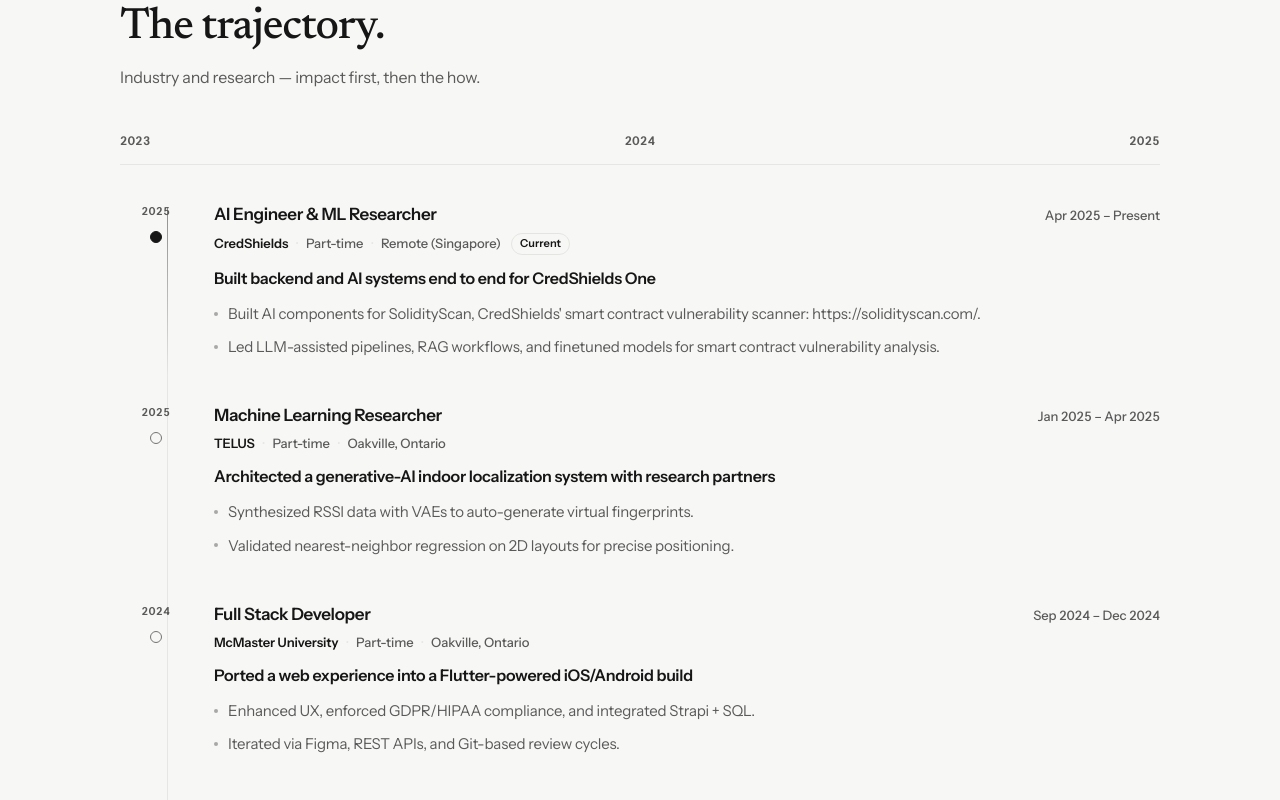
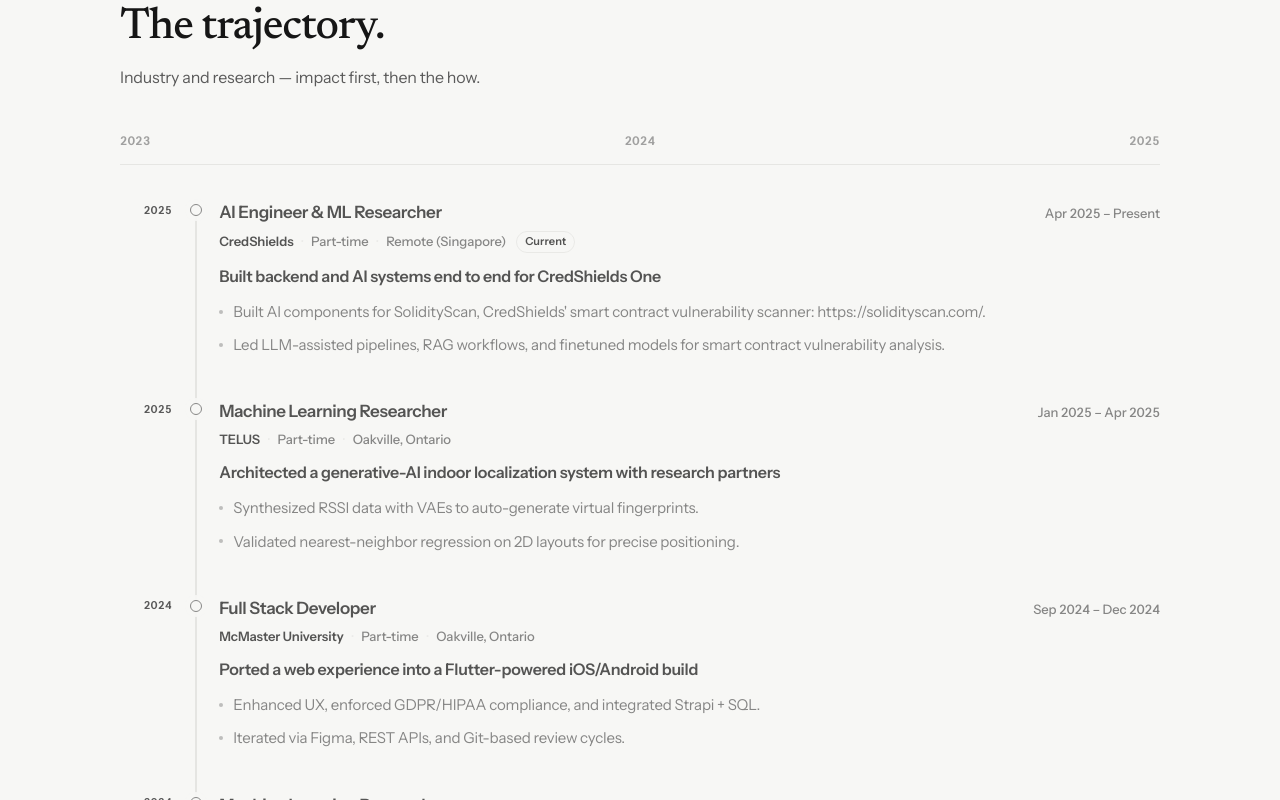
Before and after one commit to rutts29/rutts29, a Next.js app in the folder terminal-portfolio/: page / in a window 1280 px wide. Shown: the part 1880-2680 px from the top of the page. Built offline with nearby package versions, Linux system fonts and the light colour scheme.

Commit message:
Animate experience timeline rail on scroll
Fill the trajectory rail as the section enters view, activate nodes and year
ticks along the path, and keep the rail clear of year labels.

```diff
--- a/terminal-portfolio/app/simple-portfolio.css
+++ b/terminal-portfolio/app/simple-portfolio.css
@@ -899,6 +899,14 @@ button:focus-visible {
   font-variant-numeric: tabular-nums;
   letter-spacing: 0.04em;
   text-align: center;
+  transition: color var(--dur) ease, opacity var(--dur) ease;
+  opacity: 0.55;
+}
+
+.simple-year-tick.is-active {
+  color: var(--simple-text);
+  opacity: 1;
+  font-weight: 650;
 }
 
 .simple-year-tick:first-child {
@@ -909,76 +917,108 @@ button:focus-visible {
   text-align: right;
 }
 
+/* Year | node | card — rail sits only on the node column */
 .simple-timeline {
+  --timeline-year-w: 3.25rem;
+  --timeline-node-w: 1.25rem;
+  --timeline-gap: 0.85rem;
+  --timeline-rail-x: calc(
+    var(--timeline-year-w) + var(--timeline-gap) + (var(--timeline-node-w) / 2)
+  );
   position: relative;
+  margin: 0;
+  padding: 0;
+}
+
+.simple-timeline-list {
+  position: relative;
+  z-index: 1;
   margin: 0;
   padding: 0;
   list-style: none;
 }
 
-.simple-timeline::before {
-  content: "";
+.simple-timeline-rail {
   position: absolute;
-  top: 6px;
-  bottom: 18px;
-  left: 47px;
-  width: 1px;
+  top: 0.45rem; /* center of first node — not through the year label */
+  bottom: 1.35rem;
+  left: var(--timeline-rail-x);
+  z-index: 0;
+  width: 2px;
+  margin-left: -1px;
+  border-radius: 1px;
+  background: color-mix(in srgb, var(--simple-line) 95%, transparent);
+  overflow: hidden;
+  pointer-events: none;
+}
+
+.simple-timeline-rail-fill {
+  width: 100%;
+  height: 100%;
+  transform: scaleY(var(--timeline-progress, 0));
+  transform-origin: top center;
   background: linear-gradient(
     180deg,
-    color-mix(in srgb, var(--simple-text) 45%, transparent),
-    color-mix(in srgb, var(--simple-line) 90%, transparent) 18%,
-    color-mix(in srgb, var(--simple-line) 90%, transparent) 82%,
-    transparent
+    var(--simple-text) 0%,
+    color-mix(in srgb, var(--simple-text) 70%, transparent) 100%
   );
+  will-change: transform;
 }
 
 .simple-timeline-item {
+  position: relative;
+  z-index: 1;
   display: grid;
-  grid-template-columns: 72px minmax(0, 1fr);
-  gap: 8px 22px;
-  padding: 0 0 40px;
+  grid-template-columns: var(--timeline-year-w) var(--timeline-node-w) minmax(0, 1fr);
+  column-gap: var(--timeline-gap);
+  align-items: start;
+  padding: 0 0 2.5rem;
 }
 
 .simple-timeline-item:last-child {
   padding-bottom: 0;
 }
 
-.simple-timeline-aside {
-  position: relative;
-  z-index: 1;
-  display: flex;
-  flex-direction: column;
-  align-items: center;
-  gap: 10px;
-  padding-top: 2px;
-}
-
 .simple-timeline-year {
+  padding-top: 0.15rem;
   color: var(--simple-muted);
   font-family: var(--font-meta);
   font-size: 11px;
   font-weight: 600;
   font-variant-numeric: tabular-nums;
-  letter-spacing: 0.06em;
+  letter-spacing: 0.04em;
+  text-align: right;
+  line-height: 1.2;
+  transition: color var(--dur) ease;
+}
+
+.simple-timeline-item.is-reached .simple-timeline-year {
+  color: var(--simple-text);
 }
 
 .simple-timeline-node {
   box-sizing: border-box;
   width: 12px;
   height: 12px;
-  border: 1.5px solid color-mix(in srgb, var(--simple-text) 55%, var(--simple-line));
+  margin: 0.2rem auto 0;
+  border: 1.5px solid color-mix(in srgb, var(--simple-text) 45%, var(--simple-line));
   border-radius: 50%;
   background: var(--simple-bg);
-  box-shadow: 0 0 0 4px color-mix(in srgb, var(--simple-bg) 88%, transparent);
+  box-shadow: 0 0 0 5px color-mix(in srgb, var(--simple-bg) 92%, transparent);
   transition:
     background-color var(--dur) ease,
     border-color var(--dur) ease,
-    transform var(--dur) var(--ease-out);
+    transform var(--dur) var(--ease-out),
+    box-shadow var(--dur) ease;
 }
 
-.simple-timeline-node.is-active {
+.simple-timeline-node.is-active,
+.simple-timeline-item.is-reached .simple-timeline-node {
   border-color: var(--simple-text);
   background: var(--simple-text);
+  box-shadow:
+    0 0 0 5px color-mix(in srgb, var(--simple-bg) 92%, transparent),
+    0 0 0 1px color-mix(in srgb, var(--simple-text) 20%, transparent);
 }
 
 .simple-timeline-item:hover .simple-timeline-node:not(.is-active) {
@@ -991,7 +1031,26 @@ button:focus-visible {
   flex-direction: column;
   gap: 12px;
   min-width: 0;
-  padding: 2px 0 4px;
+  padding: 0 0 4px;
+  transition: opacity var(--dur) ease;
+}
+
+.simple-timeline-item:not(.is-reached) .simple-timeline-card {
+  opacity: 0.72;
+}
+
+.simple-timeline-item.is-reached .simple-timeline-card {
+  opacity: 1;
+}
+
+@media (prefers-reduced-motion: reduce) {
+  .simple-timeline-rail-fill {
+    transform: scaleY(1);
+  }
+
+  .simple-timeline-item:not(.is-reached) .simple-timeline-card {
+    opacity: 1;
+  }
 }
 
 .simple-role-head {
@@ -1269,22 +1328,23 @@ button:focus-visible {
     gap: 4px;
   }
 
-  .simple-timeline::before {
-    left: 15px;
-  }
-
-  .simple-timeline-item {
-    grid-template-columns: 32px minmax(0, 1fr);
-    gap: 6px 14px;
-    padding-bottom: 32px;
+  .simple-timeline {
+    --timeline-year-w: 0px;
+    --timeline-node-w: 1.1rem;
+    --timeline-gap: 0.75rem;
   }
 
   .simple-timeline-year {
     display: none;
   }
 
-  .simple-timeline-aside {
-    padding-top: 6px;
+  .simple-timeline-item {
+    grid-template-columns: var(--timeline-node-w) minmax(0, 1fr);
+    padding-bottom: 2rem;
+  }
+
+  .simple-timeline-rail {
+    left: calc(var(--timeline-node-w) / 2);
   }
 
   .simple-skill-grid {
--- a/terminal-portfolio/src/components/SimplePortfolio.tsx
+++ b/terminal-portfolio/src/components/SimplePortfolio.tsx
@@ -131,8 +131,11 @@ function buildYearTrack(durations: string[]): number[] {
 
 export function SimplePortfolio() {
   const portfolioRef = useRef<HTMLDivElement>(null);
+  const timelineRef = useRef<HTMLDivElement>(null);
   const [scrollProgress, setScrollProgress] = useState(0);
+  const [timelineProgress, setTimelineProgress] = useState(0);
   const [activeSection, setActiveSection] = useState("top");
+  const [reachedYears, setReachedYears] = useState<Set<number>>(() => new Set());
   const theme = useSyncExternalStore(
     subscribeToTheme,
     getResolvedThemeSnapshot,
@@ -243,6 +246,37 @@ export function SimplePortfolio() {
         if (el.getBoundingClientRect().top <= marker) current = section.id;
       }
       setActiveSection(current);
+
+      /* Trajectory rail fill + node activation as the section scrolls */
+      const timeline = timelineRef.current;
+      if (timeline) {
+        const rect = timeline.getBoundingClientRect();
+        const vh = window.innerHeight;
+        const focus = vh * 0.42;
+        const start = rect.top;
+        const end = rect.bottom;
+        const span = Math.max(1, end - start);
+        const p = Math.min(1, Math.max(0, (focus - start) / span));
+        setTimelineProgress(p);
+
+        const fillY = start + span * p;
+        const years = new Set<number>();
+        timeline.querySelectorAll<HTMLElement>(".simple-timeline-item").forEach((item) => {
+          const node = item.querySelector(".simple-timeline-node");
+          if (!(node instanceof HTMLElement)) return;
+          const mid =
+            node.getBoundingClientRect().top +
+            node.getBoundingClientRect().height / 2;
+          const reached = mid <= fillY + 6;
+          item.classList.toggle("is-reached", reached);
+          node.classList.toggle("is-active", reached);
+          if (reached) {
+            const y = Number(item.dataset.year);
+            if (!Number.isNaN(y)) years.add(y);
+          }
+        });
+        setReachedYears(years);
+      }
     };
 
     onScroll();
@@ -558,14 +592,33 @@ export function SimplePortfolio() {
               aria-label="Years along the trajectory"
             >
               {yearTrack.map((year) => (
-                <span className="simple-year-tick" key={year}>
+                <span
+                  className={
+                    reachedYears.has(year)
+                      ? "simple-year-tick is-active"
+                      : "simple-year-tick"
+                  }
+                  key={year}
+                >
                   {year}
                 </span>
               ))}
             </div>
 
-            <ol className="simple-timeline">
-              {experience?.timeline?.map((role, index) => {
+            <div
+              className="simple-timeline"
+              ref={timelineRef}
+              style={
+                {
+                  ["--timeline-progress" as string]: String(timelineProgress),
+                }
+              }
+            >
+              <div className="simple-timeline-rail" aria-hidden="true">
+                <div className="simple-timeline-rail-fill" />
+              </div>
+              <ol className="simple-timeline-list">
+                {experience?.timeline?.map((role) => {
                   const { type, place } = parseLocation(role.location);
                   const lead = role.details[0]
                     ? punchLine(role.details[0])
@@ -574,18 +627,13 @@ export function SimplePortfolio() {
                   return (
                     <li
                       className="simple-timeline-item simple-reveal"
+                      data-year={year}
                       key={`${role.company}-${role.role}-${role.duration}`}
                     >
-                    <div className="simple-timeline-aside" aria-hidden="true">
-                      <span className="simple-timeline-year">{year}</span>
-                      <span
-                        className={
-                          role.isCurrent || index === 0
-                            ? "simple-timeline-node is-active"
-                            : "simple-timeline-node"
-                        }
-                      />
-                    </div>
+                      <span className="simple-timeline-year" aria-hidden="true">
+                        {year}
+                      </span>
+                      <span className="simple-timeline-node" aria-hidden="true" />
                       <div className="simple-timeline-card">
                         <div className="simple-role-head">
                           <div className="simple-role-title-line">
@@ -630,6 +678,7 @@ export function SimplePortfolio() {
                   );
                 })}
               </ol>
+            </div>
           </section>
 
           <section
```
Lines whose indentation alone changed are shown as unchanged.
